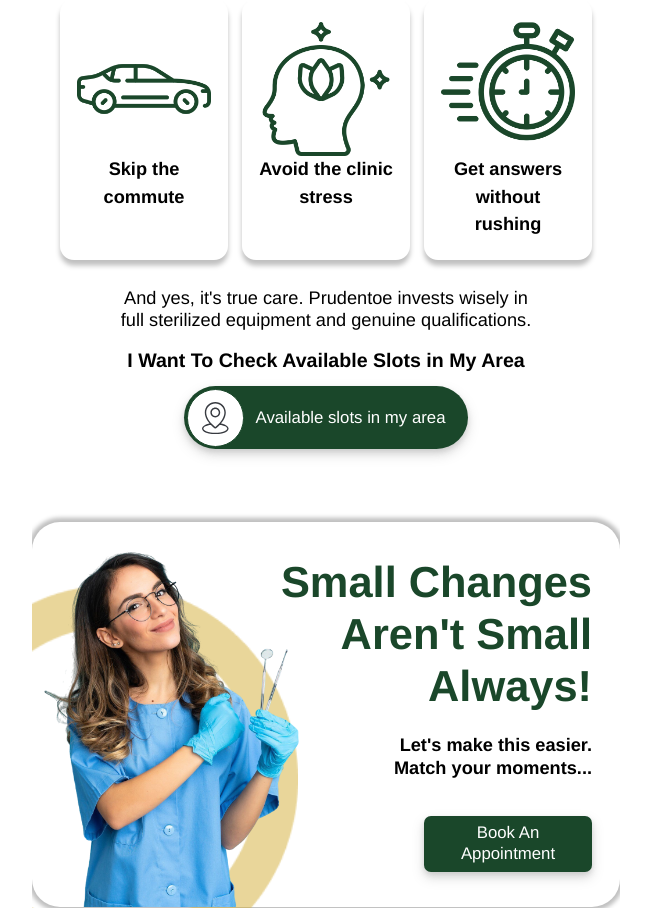
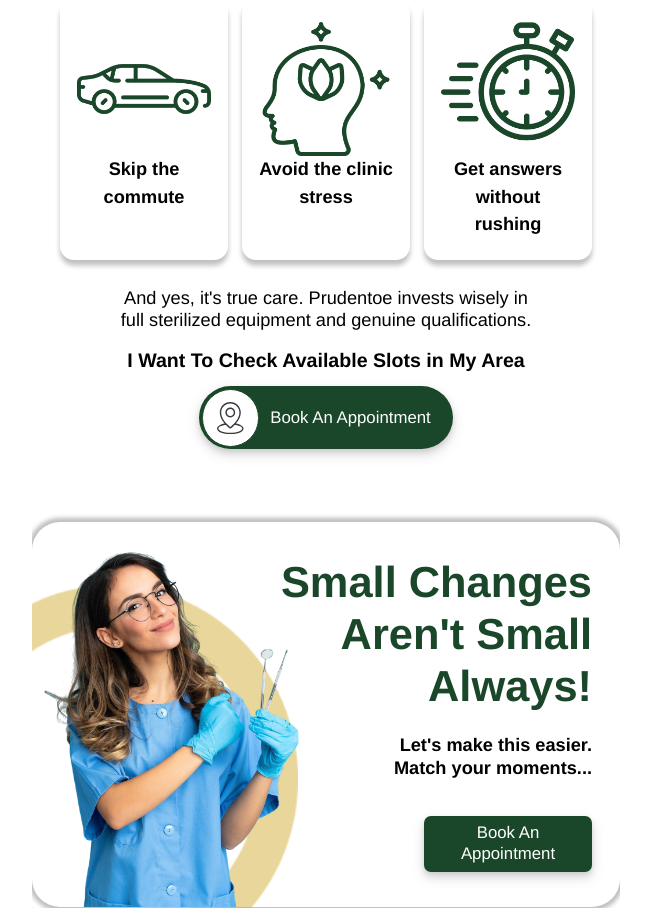
Before and after one commit to avijitbhuin21/prudentoe-demo, a Flask app: page / in a window 1280 px wide. Shown: the part 2579-3487 px from the top of the page, without its empty margins (314-965 px from the left). Run offline with Flask 3, Linux system fonts and the light colour scheme; some libraries are stand-ins or nearby versions.

Commit message:
Book An Appointment

```diff
--- a/templates/index.html
+++ b/templates/index.html
@@ -1031,7 +1031,7 @@
                   />
                 </svg>
               </span>
-              Available slots in my area
+              Book An Appointment
             </button>
           </a>
         </div>
```
